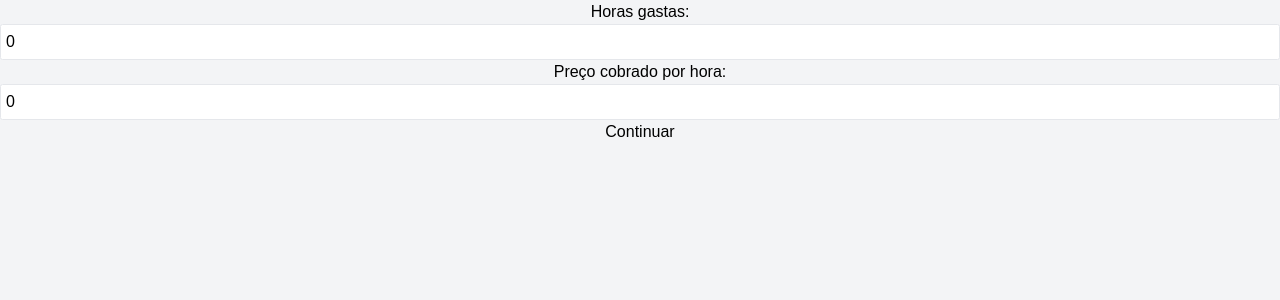
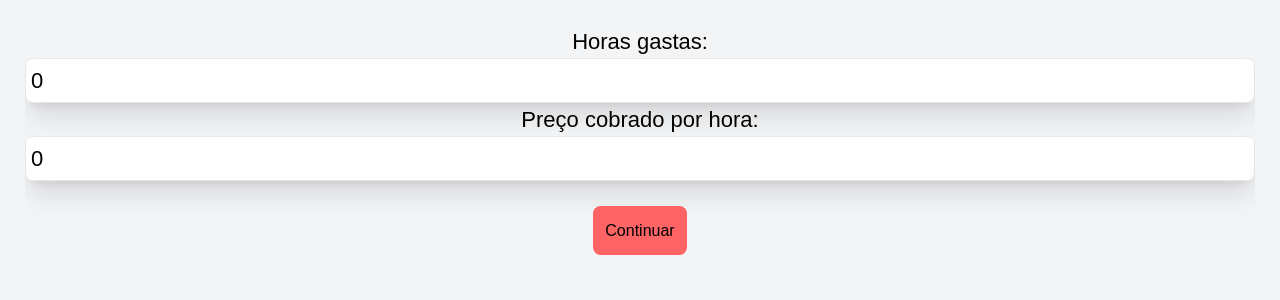
Before and after one commit to Entre-Linhas/front-end, a React (Create React App) app: page /teste in a window 1280 px wide. Shown: the top 300 px of the page. Built offline with nearby package versions, Linux system fonts and the light colour scheme; no server answers.

Commit message:
Feat: implementando a ferramenta de precificação.

```diff
--- a/src/pages/CalculadoraPrecificacao.tsx
+++ b/src/pages/CalculadoraPrecificacao.tsx
@@ -35,7 +35,7 @@ const CalculadoraPrecificacao: React.FC = () => {
   }
 
   return (
-    <div className="flex justify-center items-center h-screen dark:text-white">
+    <div className="flex justify-center items-center dark:bg-zinc-700  py-10 px-10">
 
       <Swiper
         spaceBetween={5}
@@ -45,7 +45,7 @@ const CalculadoraPrecificacao: React.FC = () => {
         onSwiper={(swi) => swiperRef.current = swi}
       >
         <SwiperSlide>
-          <label className="mb-4">
+          <label className="mb-4 dark:text-white text-[2.2rem]">
             Horas gastas:
             <input
               type="number"
@@ -53,11 +53,11 @@ const CalculadoraPrecificacao: React.FC = () => {
               onChange={(e) => setHoras(parseFloat(e.target.value))}
               step={0.5}
               min={0}
-              className="w-full border rounded p-2"
+              className="w-full border rounded-xl p-2 dark:bg-zinc-800 shadow-xl"
             />
           </label>
 
-          <label className="mb-4">
+          <label className="mb-4 dark:text-white text-[2.2rem]">
             Preço cobrado por hora:
             <input
               type="number"
@@ -65,14 +65,16 @@ const CalculadoraPrecificacao: React.FC = () => {
               onChange={(e) => setPrecoHora(parseFloat(e.target.value))}
               step={0.01}
               min={0}
-              className="w-full border rounded p-2"
+              className="w-full border rounded-xl p-2 dark:bg-zinc-800 shadow-xl"
             />
           </label>
-          <button onClick={changeStep}>Continuar</button>
+          <div className="py-10">
+            <button onClick={changeStep} className="dark:text-white py-5 px-5 bg-custom-salmon rounded-xl">Continuar</button>
+          </div>
         </SwiperSlide>
 
         <SwiperSlide>
-          <label className="mb-4">
+          <label className="mb-4 dark:text-white text-[2.2rem]">
             Preço da linha (por unidade):
             <input
               type="number"
@@ -80,27 +82,31 @@ const CalculadoraPrecificacao: React.FC = () => {
               onChange={(e) => setPrecoLinha(parseFloat(e.target.value))}
               step={0.01}
               min={0}
-              className="w-full border rounded p-2"
+              className="w-full border rounded-xl p-2 dark:bg-zinc-800 shadow-xl"
             />
           </label>
 
-          <label className="mb-4">
+
+          <label className="mb-4 dark:text-white text-[2.2rem]">
             Quantidade de linha utilizada:
+            <br/>
             <input
               type="number"
               value={qtdLinha}
               onChange={(e) => setQtdLinha(parseFloat(e.target.value))}
               step={1}
               min={0}
-              className="w-full border rounded p-2"
+              className="w-full border rounded-xl p-2 dark:bg-zinc-800 shadow-xl"
             />
           </label>
-          <button onClick={backStep}>Voltar</button>
-          <button onClick={changeStep}>Continuar</button>
+          <div className="flex gap-10 justify-center items-center py-10">
+            <button onClick={backStep} className="dark:text-white py-5 px-5 bg-custom-salmon rounded-xl text-[2.2rem] ">Voltar</button>
+            <button onClick={changeStep} className="dark:text-white py-5 px-5 bg-custom-salmon rounded-xl text-[2.2rem]">Continuar</button>
+          </div>
         </SwiperSlide>
 
         <SwiperSlide>
-          <label className="mb-4">
+          <label className="mb-4 dark:text-white text-[2.2rem]">
             Preço do tecido (por metro):
             <input
               type="number"
@@ -108,11 +114,11 @@ const CalculadoraPrecificacao: React.FC = () => {
               onChange={(e) => setPrecoTecido(parseFloat(e.target.value))}
               step={0.01}
               min={0}
-              className="w-full border rounded p-2"
+              className="w-full border rounded-xl p-2 dark:bg-zinc-800 shadow-xl"
             />
           </label>
 
-          <label className="mb-4">
+          <label className="mb-4 dark:text-white text-[2.2rem]">
             Quantidade de tecido utilizado (em metros):
             <input
               type="number"
@@ -120,14 +126,16 @@ const CalculadoraPrecificacao: React.FC = () => {
               onChange={(e) => setQtdTecido(parseFloat(e.target.value))}
               step={0.01}
               min={0}
-              className="w-full border rounded p-2"
+              className="w-full border rounded-xl p-2 dark:bg-zinc-800 shadow-xl"
             />
           </label>
-          <button onClick={changeStep}>Continuar</button>
+          <div className="py-10">
+           <button onClick={changeStep} className="text-white py-5 px-5 bg-custom-salmon rounded-xl-lg text-[2.2rem] ">Continuar</button>
+          </div>
         </SwiperSlide>
 
         <SwiperSlide>
-          <label className="mb-4">
+          <label className="mb-4 dark:text-white text-[2.2rem]">
             Preço dos botões (por unidade):
             <input
               type="number"
@@ -135,11 +143,11 @@ const CalculadoraPrecificacao: React.FC = () => {
               onChange={(e) => setPrecoBotoes(parseFloat(e.target.value))}
               step={0.01}
               min={0}
-              className="w-full border rounded p-2"
+              className="w-full border rounded-xl p-2 dark:bg-zinc-800 shadow-xl"
             />
           </label>
 
-          <label className="mb-4">
+          <label className="mb-4 dark:text-white text-[2.2rem]">
             Quantidade de botões utilizados:
             <input
               type="number"
@@ -147,23 +155,30 @@ const CalculadoraPrecificacao: React.FC = () => {
               onChange={(e) => setQtdBotoes(parseInt(e.target.value))}
               step={1}
               min={0}
-              className="w-full border rounded p-2"
+              className="w-full border rounded-xl p-2 dark:bg-zinc-800 shadow-xl"
             />
           </label>
+          <div className="py-10 flex gap-10 items-center justify-center">
+            <button onClick={backStep} className="bg-custom-salmon text-white py-5 px-4 rounded-xl text-[2.2rem]">
+              Voltar
+            </button>
 
-          <button onClick={calcularPreco} className="bg-blue-500 text-white py-2 px-4 rounded">
-            Calcular
-          </button>
+            <button onClick={calcularPreco} className="bg-custom-salmon text-white py-5 px-4 rounded-xl text-[2.2rem]">
+              Calcular
+            </button>
+          </div>
         </SwiperSlide>
 
         <SwiperSlide>
-          <h2 className="text-xl font-bold mt-6">Resultado:</h2>
+          <div className="flex flex-col gap-20 items-center">
+            <h2 className="font-bold mt-6 dark:text-white text-[2.2rem]">Resultado:</h2>
 
-          <p className="text-lg">Preço do Produto: R$ {precoProduto.toFixed(2)}</p>
+            <p className="text-[2.2rem] dark:text-white ">Preço do Produto: R$ {precoProduto.toFixed(2)}</p>
 
-          <button onClick={backStep} className="bg-blue-500 text-white py-2 px-4 rounded">
-            Voltar
-          </button>
+            <button onClick={backStep} className="bg-custom-salmon text-white py-5 px-4 rounded-xl text-[2.2rem]">
+              Voltar
+            </button>
+          </div>
         </SwiperSlide>
 
       </Swiper>
--- a/src/pages/Precificacao.tsx
+++ b/src/pages/Precificacao.tsx
@@ -33,34 +33,13 @@ export default function Precificacao() {
 
                <div className="py-10">
                   <h1 className="font-bold py-3">Precificação</h1>
-                  <p>Adicione itens usados no seu produto e calcule o preço dele.</p>
+                  <p>Saiba quanto cobrar por seus produtos!</p>
                </div>
 
-               <div className="w-full text-black bg-white px-5 py-10 dark:bg-zinc-900">
-
-
-
+               <div className="w-full text-black bg-white shadow-xl px-5 py-10 dark:bg-zinc-900">
                   <div className="py-10 flex flex-col gap-8">
-                     <h2 className="py-5 text-white">Produtos</h2>
-
-                  <CalculadoraPrecificacao />
-
-
-                  </div>
-
-                  <div className="flex flex-col gap-10 dark:text-white">
-
-                     <hr />
-
-                     {/* <button className="w-full py-5 px-5 border-dashed border-[1px] border-[#8F8F8F] rounded-xl text-[#8F8F8F] flex items-center gap-3" title="Tempo gasto">
-                        <Clock size={24} className="text-black  dark:text-white" />
-                        tempo gasto
-                     </button> */}
-
-                     <button className="w-full py-5 border-solid bg-[#62B8AF] rounded-xl text-white text-center" title="calcular">
-                        Calcular
-                     </button>
-
+                     <h2 className="py-5 text-white">Calcule abaixo:</h2>
+                     <CalculadoraPrecificacao />
                   </div>
 
                </div>
@@ -74,7 +53,6 @@ export default function Precificacao() {
 
 
 
-                     document.QuerrySelect(inputs# )
 
 
 
```
